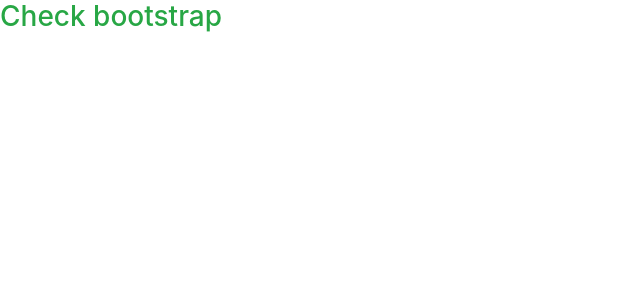
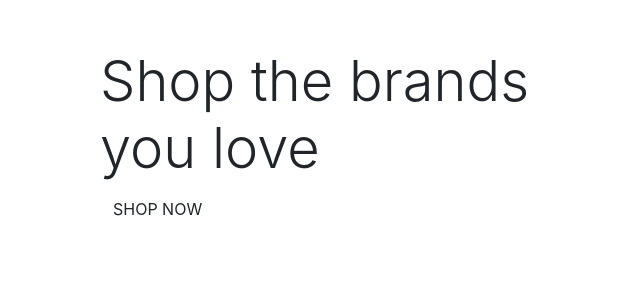
Before and after one commit to Code-Institute-Submissions/beauty4u, a Django app: page / in a window 1280 px wide. Shown: the top 300 px of the page, without its empty margins (0-640 px from the left). Run offline with Django 3.2, Linux system fonts and the light colour scheme; some libraries are stand-ins or nearby versions.

Commit message:
added homepage content

```diff
--- a/home/templates/home/index.html
+++ b/home/templates/home/index.html
@@ -1,6 +1,22 @@
 {% extends 'base.html' %}
 {% load static %}
 
+{% block page_header %}
+<div class="container header-container">
+<div class="row">
+<div class="col"></div>
+</div>
+{% endblock %}
+
+
 {% block content %}
-<h3 class="text-4 text-success"> Check bootstrap</h3>
+<!--Hero Image-->
+<div class="container h-100 my-auto">
+<div class="row h-100 my-auto">
+<div class="col-7 col-md-6 my-5">
+    <h2 class="display-4 text-black">Shop the brands you love</h2>
+    <a href="" class="shop-now-btn btn btn-large rounded-0 text-uppercase">Shop Now</a>
+</div>
+</div>
+</div>
 {% endblock %}
```
